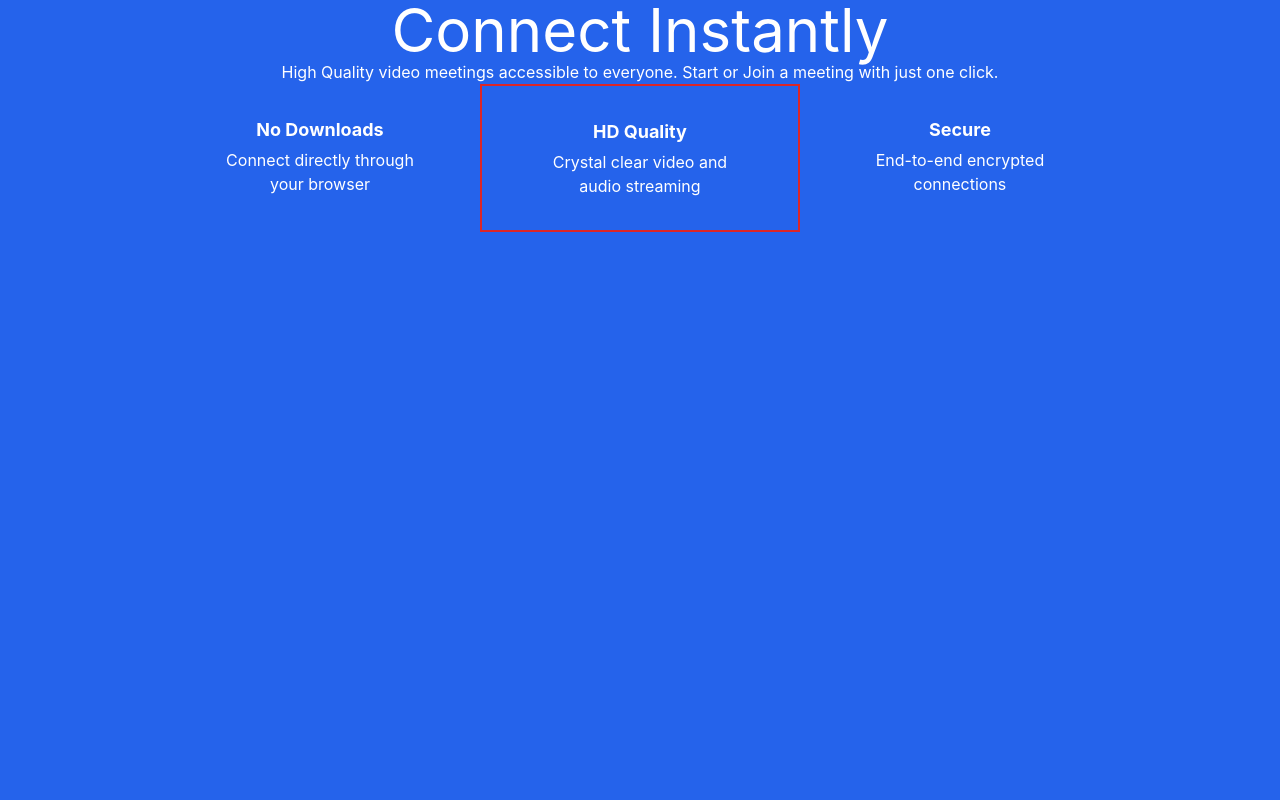
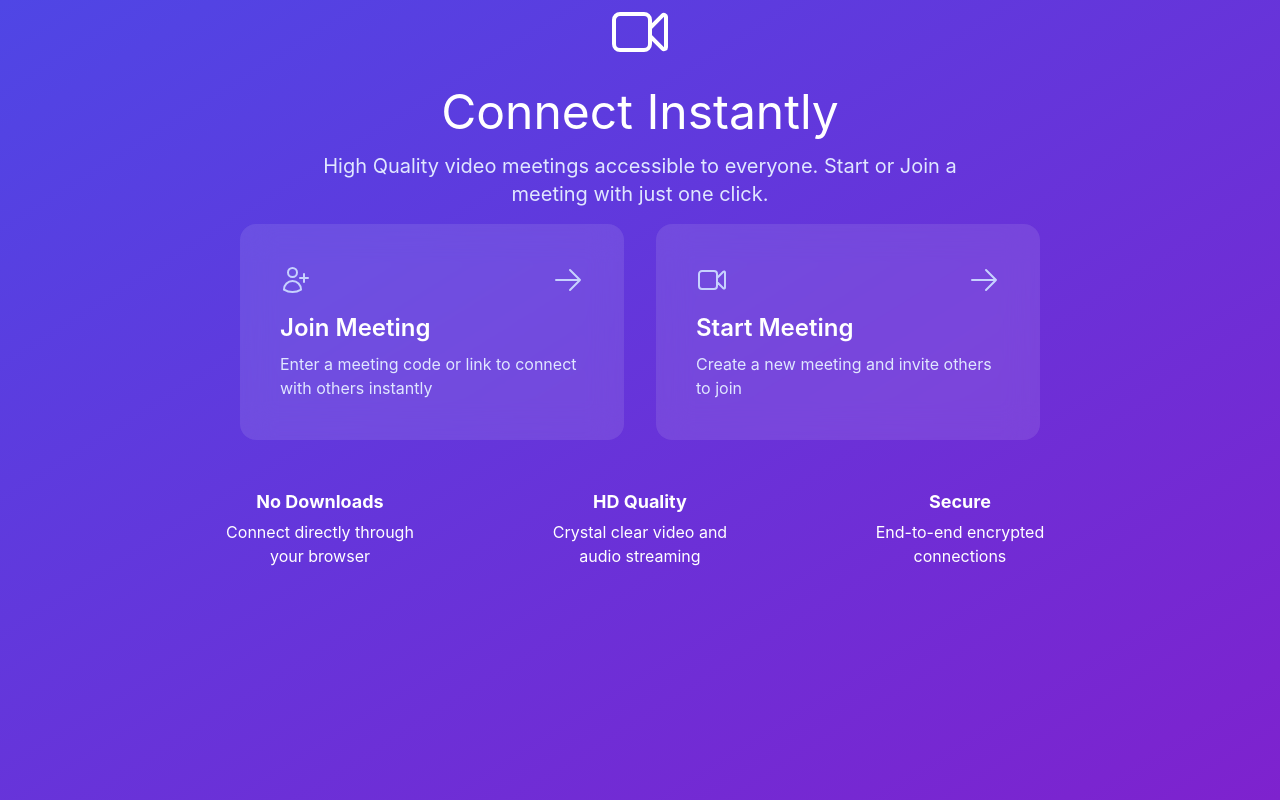
Before and after one commit to Tosin-dotcom/chatter-frontend, a Next.js app: page / in a window 1280 px wide. Built offline with nearby package versions, Linux system fonts and the light colour scheme.

Commit message:
Finish home screen

```diff
--- a/package.json
+++ b/package.json
@@ -9,6 +9,7 @@
     "lint": "next lint"
   },
   "dependencies": {
+    "@heroicons/react": "^2.2.0",
     "next": "^15.1.3",
     "react": "^19.0.0",
     "react-dom": "^19.0.0"
--- a/src/app/page.js
+++ b/src/app/page.js
@@ -1,31 +1,133 @@
 import Image from "next/image";
+import { VideoCameraIcon } from "@heroicons/react/outline";
 
 export default function Home() {
   return (
-    <div className="h-screen w-screen bg-blue-600 text-white">
+    <div className="h-screen w-screen bg-gradient-to-br from-indigo-600 to-purple-700 text-white">
       <div className="block text-center">
-        <h1 className="text-6xl">Connect Instantly</h1>
-        <p>
+        <div className="flex items-center justify-center">
+          <svg
+            xmlns="http://www.w3.org/2000/svg"
+            fill="none"
+            viewBox="0 0 24 24"
+            strokeWidth={1.5}
+            stroke="currentColor"
+            className="h-16 w-16 mb-6 text-center"
+          >
+            <path
+              strokeLinecap="round"
+              strokeLinejoin="round"
+              d="m15.75 10.5 4.72-4.72a.75.75 0 0 1 1.28.53v11.38a.75.75 0 0 1-1.28.53l-4.72-4.72M4.5 18.75h9a2.25 2.25 0 0 0 2.25-2.25v-9a2.25 2.25 0 0 0-2.25-2.25h-9A2.25 2.25 0 0 0 2.25 7.5v9a2.25 2.25 0 0 0 2.25 2.25Z"
+            />
+          </svg>
+        </div>
+
+        <h1 className="text-5xl mb-4">Connect Instantly</h1>
+        <p className="text-xl text-indigo-100 max-w-2xl mx-auto">
           High Quality video meetings accessible to everyone. Start or Join a
           meeting with just one click.
         </p>
       </div>
 
       <div className="flex justify-center">
+        <div className=" m-4 p-10 w-96 bg-white/10 backdrop-blur-lg rounded-2xl hover:bg-white/20 transition-all cursor-pointer group">
+          <div className="flex justify-between items-center mb-4">
+            <svg
+              xmlns="http://www.w3.org/2000/svg"
+              fill="none"
+              viewBox="0 0 24 24"
+              strokeWidth={1.5}
+              stroke="currentColor"
+              className="h-8 w-8 text-indigo-200"
+            >
+              <path
+                strokeLinecap="round"
+                strokeLinejoin="round"
+                d="M18 7.5v3m0 0v3m0-3h3m-3 0h-3m-2.25-4.125a3.375 3.375 0 1 1-6.75 0 3.375 3.375 0 0 1 6.75 0ZM3 19.235v-.11a6.375 6.375 0 0 1 12.75 0v.109A12.318 12.318 0 0 1 9.374 21c-2.331 0-4.512-.645-6.374-1.766Z"
+              />
+            </svg>
+
+            <svg
+              xmlns="http://www.w3.org/2000/svg"
+              fill="none"
+              viewBox="0 0 24 24"
+              strokeWidth={1.5}
+              stroke="currentColor"
+              className="h-8 w-8 text-indigo-200"
+            >
+              <path
+                strokeLinecap="round"
+                strokeLinejoin="round"
+                d="M13.5 4.5 21 12m0 0-7.5 7.5M21 12H3"
+              />
+            </svg>
+          </div>
+          <h3 className="text-2xl mb-2 font-semibold">Join Meeting</h3>
+          <p className="text-indigo-100">
+            Enter a meeting code or link to connect with others instantly
+          </p>
+        </div>
+
+        <div className="m-4 p-10 w-96 bg-white/10 backdrop-blur-lg rounded-2xl hover:bg-white/20 transition-all cursor-pointer group">
+          <div className="flex justify-between items-center mb-4">
+            <svg
+              xmlns="http://www.w3.org/2000/svg"
+              fill="none"
+              viewBox="0 0 24 24"
+              strokeWidth={1.5}
+              stroke="currentColor"
+              className="h-8 w-8 text-indigo-200"
+            >
+              <path
+                strokeLinecap="round"
+                strokeLinejoin="round"
+                d="m15.75 10.5 4.72-4.72a.75.75 0 0 1 1.28.53v11.38a.75.75 0 0 1-1.28.53l-4.72-4.72M4.5 18.75h9a2.25 2.25 0 0 0 2.25-2.25v-9a2.25 2.25 0 0 0-2.25-2.25h-9A2.25 2.25 0 0 0 2.25 7.5v9a2.25 2.25 0 0 0 2.25 2.25Z"
+              />
+            </svg>
+
+            <svg
+              xmlns="http://www.w3.org/2000/svg"
+              fill="none"
+              viewBox="0 0 24 24"
+              strokeWidth={1.5}
+              stroke="currentColor"
+              className="h-8 w-8 text-indigo-200"
+            >
+              <path
+                strokeLinecap="round"
+                strokeLinejoin="round"
+                d="M13.5 4.5 21 12m0 0-7.5 7.5M21 12H3"
+              />
+            </svg>
+          </div>
+          <h3 className="text-2xl mb-2 font-semibold">Start Meeting</h3>
+          <p className="text-indigo-100">
+            Create a new meeting and invite others to join
+          </p>
+        </div>
+      </div>
+
+      <div className="flex justify-center">
         <div className="flex w-3/4 text-center">
           <div className="basis-1/3 p-8">
             <h3 className="text-lg font-bold">No Downloads</h3>
-            <p className="pt-1 pr-8 pl-8 text-center">Connect directly through your browser</p>
+            <p className="pt-1 pr-8 pl-8 text-center">
+              Connect directly through your browser
+            </p>
           </div>
 
-          <div className="basis-1/3 p-8 border-2 border-red-600">
+          <div className="basis-1/3 p-8">
             <h3 className="text-lg font-bold text-center">HD Quality</h3>
-            <p className="pt-1 pr-8 pl-8 text-center">Crystal clear video and audio streaming</p>
+            <p className="pt-1 pr-8 pl-8 text-center">
+              Crystal clear video and audio streaming
+            </p>
           </div>
 
           <div className="basis-1/3 p-8">
             <h3 className="text-lg font-bold text-center">Secure</h3>
-            <p className="pt-1 pr-8 pl-8 text-center">End-to-end encrypted connections</p>
+            <p className="pt-1 pr-8 pl-8 text-center">
+              End-to-end encrypted connections
+            </p>
           </div>
         </div>
       </div>
```
Also changed, not shown: 1 other file (tests, documents, lock files or other folders).
